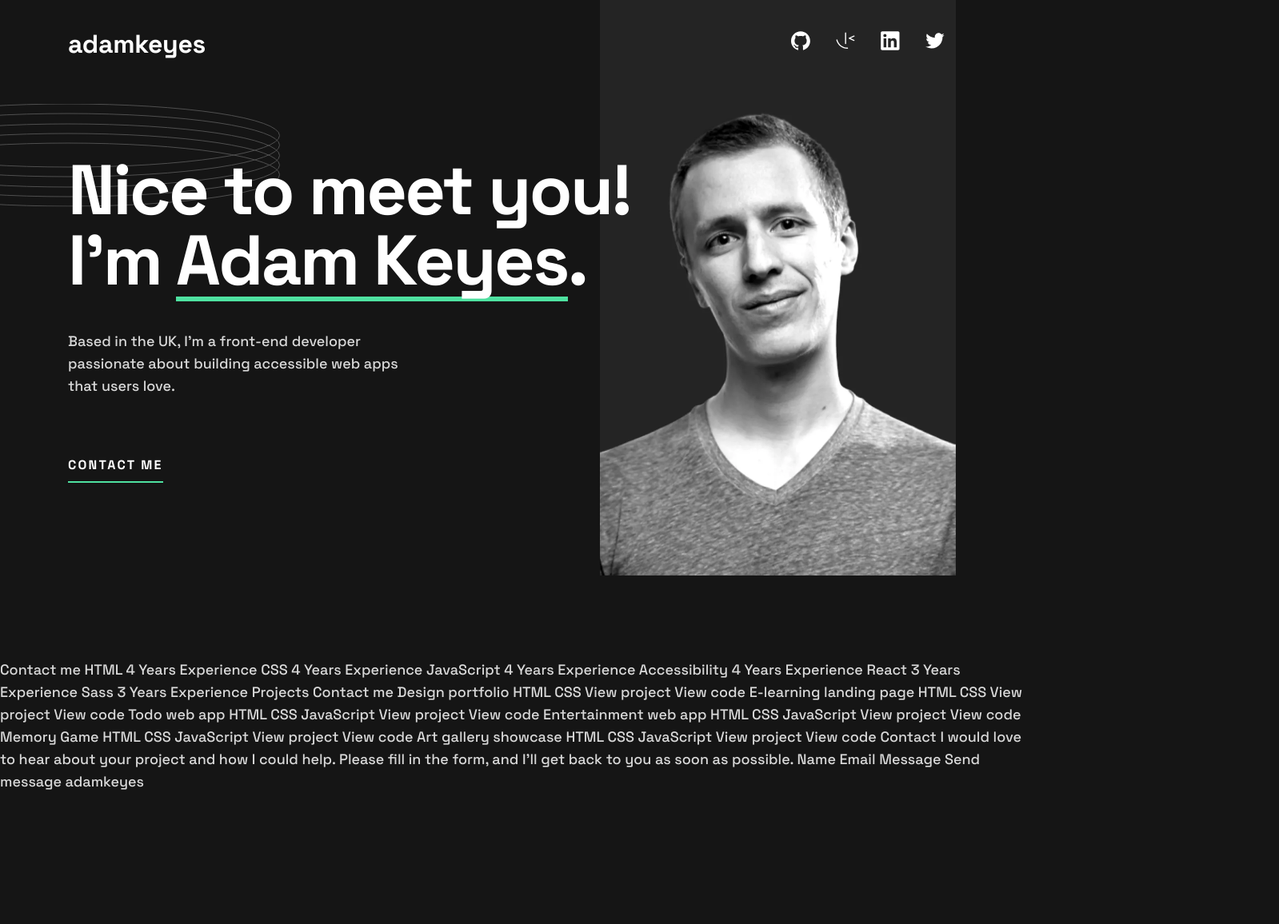
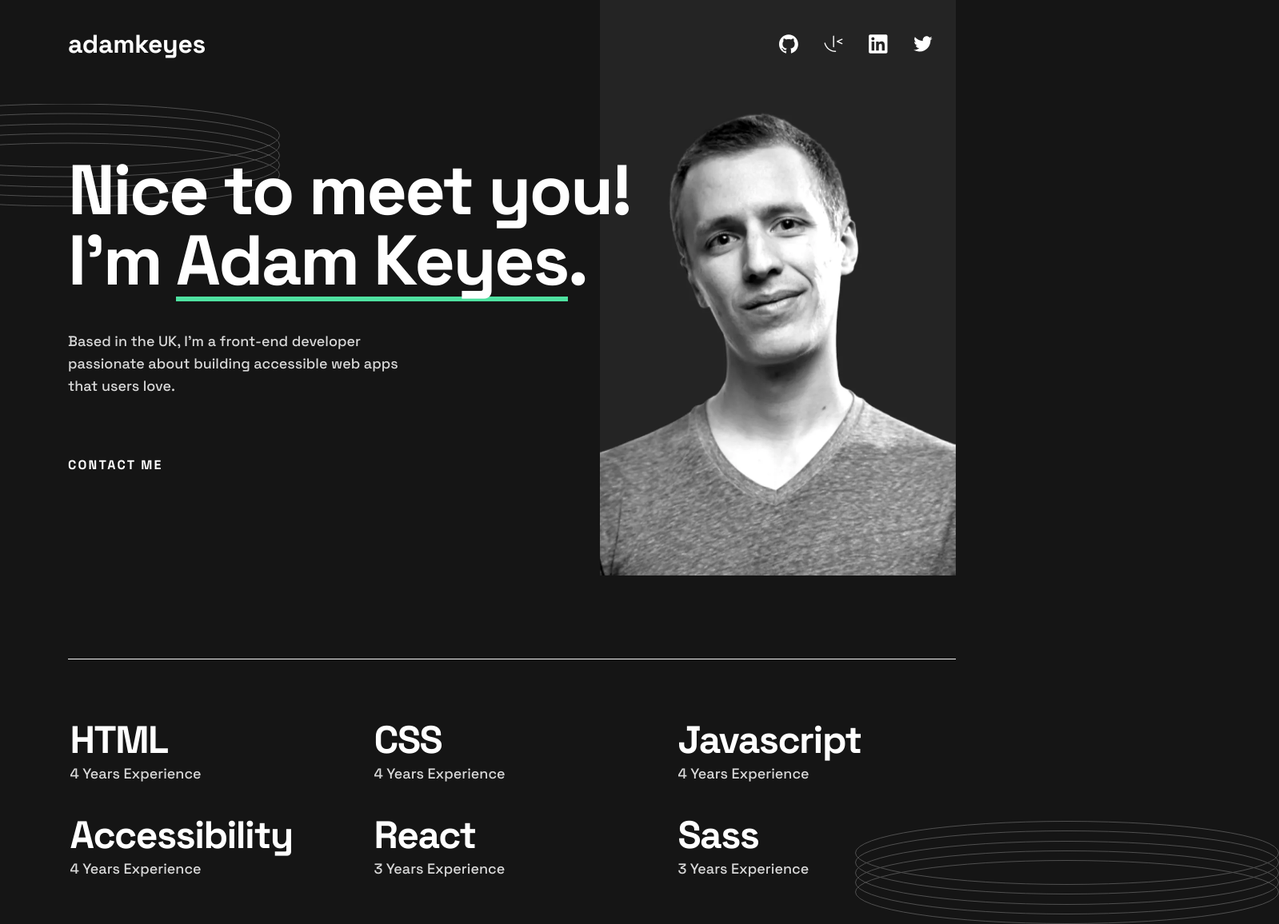
Before and after one commit to Volodymyr-Mospan/fm_single-page-developer-portfolio, a plain HTML site: page index.html in a window 1280 px wide. Shown: the whole page at 80% size, 1599 px wide, since content can reach past the window. Before the commit the page ends 992 px from the top, so only its background shows below. Drawn offline with nearby package versions, Linux system fonts and the light colour scheme.

Commit message:
adds Experience section

```diff
--- a/index.html
+++ b/index.html
@@ -33,7 +33,7 @@
   <body>
     <!-- ++++++++++++++++++++++++++ Header ++++++++++++++++++++++++++ -->
 
-    <header>
+    <header class="header">
       <div>
         <nav class="container navigation">
           <a class="logo" href="#">adamkeyes</a>
@@ -84,17 +84,17 @@
     <main>
       <!-- ++++++++++++++++++++++++++ Herro ++++++++++++++++++++++++++ -->
 
-      <section>
+      <section class="section">
         <div class="container hero-container">
           <h1 class="title hero-title">
-            Nice to meet you! I'm <span class="name">Adam Keyes</span>.
+            Nice to meet you! I'm <span class="hero-name">Adam Keyes</span>.
           </h1>
-          <p class="summary">
+          <p class="hero-summary">
             Based in the UK, I'm a front-end developer passionate about building
             accessible web apps that users love.
           </p>
 
-          <a class="contact" href="#contact">CONTACT ME</a>
+          <a class="contact-me" href="#contact-me">CONTACT ME</a>
 
           <img
             class="user-photo"
@@ -106,9 +106,50 @@
       </section>
 
       <!-- ++++++++++++++++++++++++++ Herro ++++++++++++++++++++++++++ -->
+
+      <!-- ++++++++++++++++++++++++++ Experience ++++++++++++++++++++++++++ -->
+
+      <section class="section">
+        <h2 class="visually-hidden">Experience</h2>
+
+        <div class="container experience-container">
+          <ul class="technology-list">
+            <li class="technology">
+              <h3 class="title sub-title">HTML</h3>
+              <p>4 Years Experience</p>
+            </li>
+
+            <li class="technology">
+              <h3 class="title sub-title">CSS</h3>
+              <p>4 Years Experience</p>
+            </li>
+
+            <li class="technology">
+              <h3 class="title sub-title">Javascript</h3>
+              <p>4 Years Experience</p>
+            </li>
+
+            <li class="technology">
+              <h3 class="title sub-title">Accessibility</h3>
+              <p>4 Years Experience</p>
+            </li>
+
+            <li class="technology">
+              <h3 class="title sub-title">React</h3>
+              <p>3 Years Experience</p>
+            </li>
+
+            <li class="technology">
+              <h3 class="title sub-title">Sass</h3>
+              <p>3 Years Experience</p>
+            </li>
+          </ul>
+        </div>
+      </section>
     </main>
 
-    Contact me HTML 4 Years Experience CSS 4 Years Experience JavaScript 4 Years
+    <!--
+      Contact me HTML 4 Years Experience CSS 4 Years Experience JavaScript 4 Years
     Experience Accessibility 4 Years Experience React 3 Years Experience Sass 3
     Years Experience Projects Contact me Design portfolio HTML CSS View project
     View code E-learning landing page HTML CSS View project View code Todo web
@@ -118,5 +159,5 @@
     code Contact I would love to hear about your project and how I could help.
     Please fill in the form, and I’ll get back to you as soon as possible. Name
     Email Message Send message adamkeyes
-  </body>
+  --></body>
 </html>
--- a/styles/styles.css
+++ b/styles/styles.css
@@ -6,6 +6,17 @@
   --title-text-color: #fff;
 
   --main-font-family: "Space Grotesk", sans-serif;
+}
+
+.visually-hidden {
+  position: absolute;
+  width: 1px;
+  height: 1px;
+  margin: -1px;
+  border: 0;
+  padding: 0;
+  clip: rect(0 0 0 0);
+  overflow: hidden;
 }
 
 body {
@@ -37,11 +48,14 @@ h5 {
   padding: 0;
 }
 
+section {
+  padding: 0 15px;
+}
+
 .container {
   position: relative;
 
-  max-width: 1140px;
-  padding: 0 15px;
+  max-width: 1110px;
   margin-left: auto;
   margin-right: auto;
 }
@@ -54,24 +68,30 @@ h5 {
   color: var(--title-text-color);
 }
 
+.sub-title {
+  font-size: 48px;
+  line-height: 1.17;
+  letter-spacing: -1.5px;
+}
+
 /* ++++++++++++++++++++++++++ Header ++++++++++++++++++++++++++*/
 
-header {
+.header {
   position: absolute;
   top: 0;
   left: 0;
   z-index: 1;
 
   width: 100%;
+  padding-top: 39px;
+  padding-bottom: 39px;
 }
 
 .navigation {
   display: flex;
   justify-content: space-between;
 
-  padding-top: 39px;
   padding-right: 29px;
-  padding-bottom: 39px;
 }
 
 .logo {
@@ -84,7 +104,12 @@ header {
 
 .social-link-list {
   display: flex;
+  align-items: center;
   column-gap: 32px;
+}
+
+.social-link-list li {
+  line-height: 0;
 }
 
 /* ++++++++++++++++++++++++++ Header ++++++++++++++++++++++++++ */
@@ -106,17 +131,19 @@ header {
   content: "";
   position: absolute;
   transform: translate(-50%, -50%);
+  top: 0;
+  left: 0;
 
   width: 530px;
   height: 129px;
   background-image: url(../assets/images/pattern-rings.svg);
 }
 
-.name {
+.hero-name {
   position: relative;
 }
 
-.name::after {
+.hero-name::after {
   content: "";
   position: absolute;
   z-index: -1;
@@ -127,12 +154,12 @@ header {
   background-color: var(--accent-color);
 }
 
-.summary {
+.hero-summary {
   max-width: 445px;
   margin-bottom: 70px;
 }
 
-.contact {
+.contact-me {
   position: relative;
 
   font-weight: 700;
@@ -155,7 +182,41 @@ header {
 
 .user-photo {
   position: absolute;
-  z-index: -1;
-  right: 15px;
+  z-index: -2;
+  right: 0;
   top: 0;
 }
+
+/* ++++++++++++++++++++++++++ Herro ++++++++++++++++++++++++++ */
+
+/* ++++++++++++++++++++++++++ Experience ++++++++++++++++++++++++++ */
+
+.experience-container {
+  position: relative;
+  padding-top: 73px;
+
+  border-top: 1px solid #f2f2f2;
+}
+
+.experience-container::before {
+  content: "";
+  position: absolute;
+  transform: translate(404px, 55px);
+  bottom: 0;
+  right: 0;
+
+  width: 530px;
+  height: 129px;
+  background-image: url(../assets/images/pattern-rings.svg);
+}
+
+.technology-list {
+  display: flex;
+  justify-content: center;
+  flex-wrap: wrap;
+  gap: 35px;
+}
+
+.technology {
+  flex-basis: 345px;
+}
```
